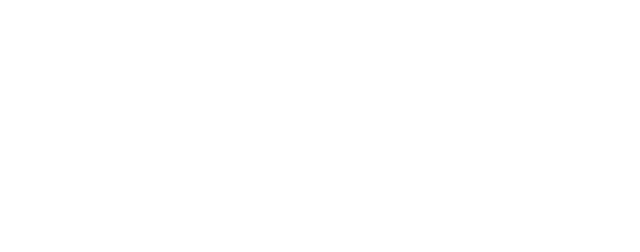
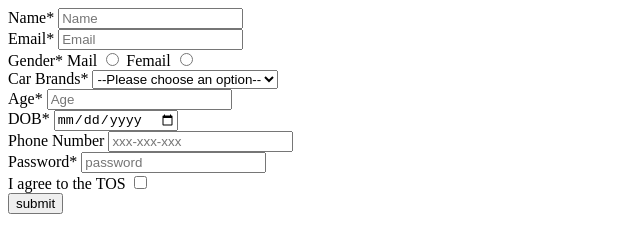
Before and after one commit to acciojob/signup-form-car-anitha-anii, a website: page main.html in a window 1280 px wide. Shown: the whole page, without its empty margins (0-640 px from the left). Drawn offline with Linux system fonts and the light colour scheme.

Commit message:
created a submission

```diff
--- a/main.html
+++ b/main.html
@@ -3,13 +3,69 @@
 <html>
 
 <head>
-	<link rel="stylesheet" href="styles.css">
+    <link rel="stylesheet" href="styles.css">
 </head>
 
 <body>
-	<!-- the entire body must be written by student -->
+    <!-- the entire body must be written by student -->
+    <form method="post">
+        <div>
+            <lable for="Name">Name*</lable>
+            <input type="text" name="name" id="name" placeholder="Name" required>
+        </div>
+        <div>
+            <lable for="email">Email*</lable>
+            <input type="email" name="email" id="email" placeholder="Email" required>
+        </div>
+        <div>
+
+            <lable for="Gender">Gender*</lable>
+            <lable for="gender_m">Mail</lable>
+            <input type="radio" name="gender" id="gender_m" required>
+            <lable for="gender_f">Femail</lable>
+            <input type="radio" name="gender" id="gender_f" required>
+
+        </div>
+        <label for="cars">Car Brands*</label>
+        <select>
+			<option value="" id="cars">--Please choose an option--</option>
+			<option value="bmw">BMW</option>
+			<option value="audi">Audi</option>
+			<option value="mercedez">Mercedez</option>
+		</select>
+        <div>
+            <label for="Age">Age*</label>
+            <input type="number" name="number" id="age" placeholder="Age" required>
+        </div>
+        <div>
+            <label for="DOB">DOB*</label>
+            <input type="date" name="date" id="dob" required>
+        </div>
+
+        <div>
+            <label for="tel">Phone Number</label>
+            <input type="tel" name="tel" id="tel" placeholder="xxx-xxx-xxx">
+        </div>
+        <div>
+            <label for="password">Password*</label>
+            <input type="password" name="password" id="password" placeholder="password" required>
+        </div>
+        <div>
+
+            <label for="checkbox"> I agree to the TOS</label>
+            <input type="checkbox" name="checkbox" id="tos" required>
+        </div>
+
+        <div>
+            <!-- <input type="submit" value="submit"> -->
+            <button type="submit">submit</button>
+        </div>
+
+
+
+    </form>
     <script type="text/javascript" src="./script.js">
-</script>
+    </script>
 
 </body>
 
```
